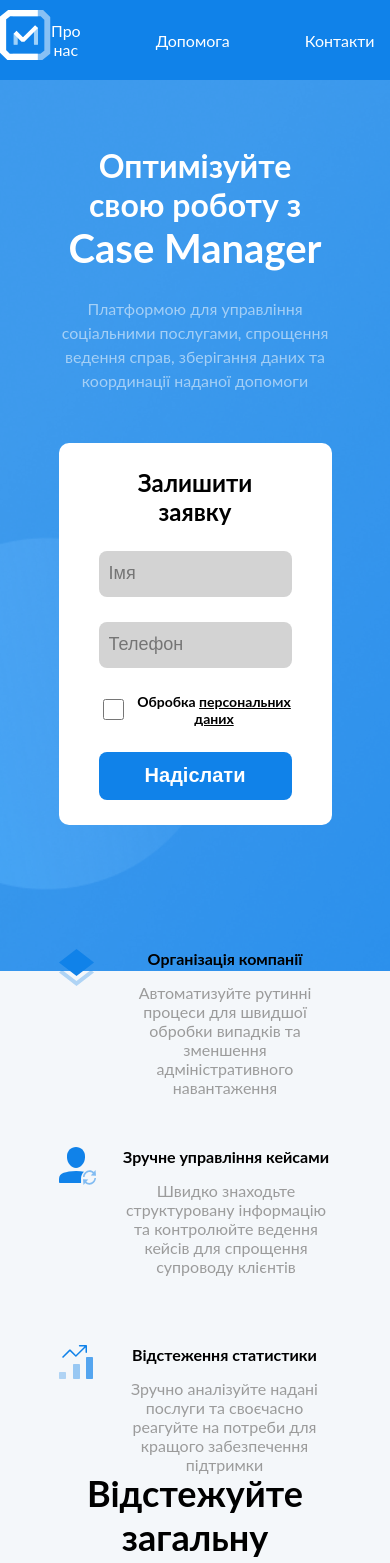
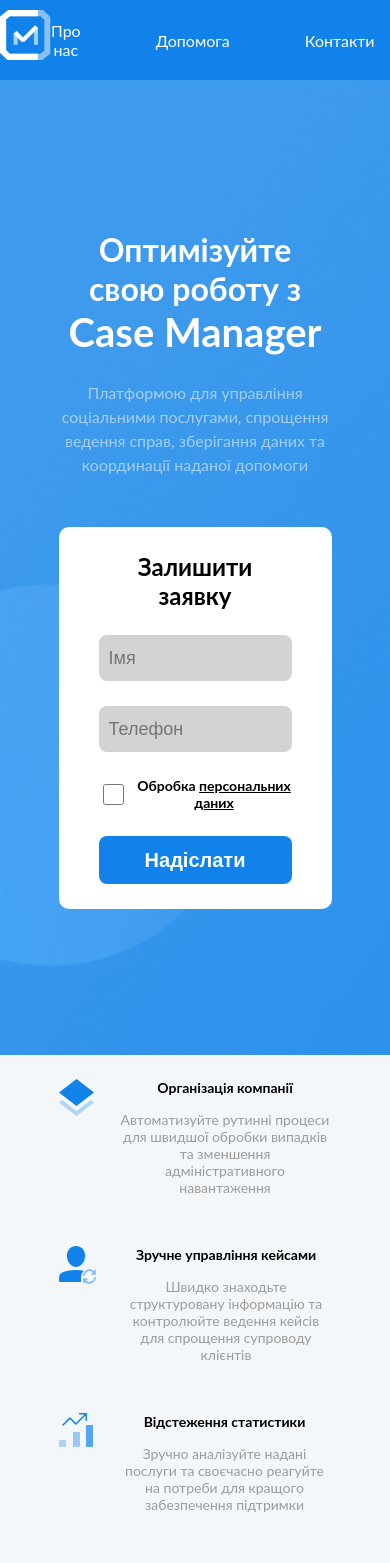
Before and after one commit to antimightbee/cmplanding, a React (Create React App) app: page / in a window 390 px wide. Shown: the top 1563 px of the page. Built offline with nearby package versions, Linux system fonts and the light colour scheme.

Commit message:
transaltion finished, mobile version fixes

```diff
--- a/src/components/Custom/Card/Card.scss
+++ b/src/components/Custom/Card/Card.scss
@@ -9,6 +9,7 @@
     grid-template-columns: 1fr 2fr;
     gap: 50px;
     position: relative;
+
     &-content {
         padding: 20px;
         display: flex;
@@ -21,7 +22,8 @@
         right: -30px;
         top: -82.5px;
     }
-    &-img{
+
+    &-img {
         max-width: 100%;
         height: 100%;
     }
@@ -87,6 +89,10 @@
         align-items: center;
         justify-content: space-between;
 
+        &-img:hover {
+            fill: var(--blue) !important;
+        }
+
         &:hover {
             background-color: var(--light-blue);
             color: var(--blue);
@@ -99,7 +105,9 @@
     .Card {
         grid-template-columns: none;
         align-items: center;
-        &-img-wrap, &-decoration{
+
+        &-img-wrap,
+        &-decoration {
             display: none;
         }
     }
--- a/src/components/Custom/Option/Option.scss
+++ b/src/components/Custom/Option/Option.scss
@@ -16,3 +16,10 @@
         }
     }
 }
+@media screen and (max-width:500px){
+    .Option{
+        &-text{
+            font-size: 14px;
+        }
+    }
+}
--- a/src/components/Custom/OptionsAbout/OptionAbout.scss
+++ b/src/components/Custom/OptionsAbout/OptionAbout.scss
@@ -24,7 +24,7 @@
     }
 }
 
-@media screen and (max-width:1024px){
+@media screen and (max-width:1250px){
     .OptionAbout{
         text-align: center;
     }
--- a/src/components/Custom/Slider/Slider.scss
+++ b/src/components/Custom/Slider/Slider.scss
@@ -1,14 +1,12 @@
-@import "../../../index.css";
-
 .slider {
     max-width: 100%;
-    overflow-x: hidden; // скрыть содержимое за пределами контейнера
+    overflow-x: hidden;
 }
 
 .slider-track {
     display: flex;
     gap: 25px;
-    animation: scroll 20s linear infinite;
+    animation: scroll 20s linear infinite alternate;
 }
 
 @keyframes scroll {
@@ -17,9 +15,10 @@
     }
 
     100% {
-        transform: translateX(calc(-100% - 175px));
+        transform: translateX(calc(-50% - 125px)); // половина трека + половина gap
     }
 }
+
 
 
 
--- a/src/components/Footer/Footer.scss
+++ b/src/components/Footer/Footer.scss
@@ -69,9 +69,19 @@
 @media screen and (max-width:500px){
     .Footer{
         &-inner{
+            gap: 20px;
             &-top{
                 flex-direction: column;
                 gap: 50px;
+                align-items: center;
+                text-align: center;
+                &-column-links{
+                    justify-content: space-around;
+                }
+            }
+            &-bottom{
+                flex-direction: column;
+                gap: 20px;
             }
         }
     }
--- a/src/components/FrontPage/FrontPage.scss
+++ b/src/components/FrontPage/FrontPage.scss
@@ -11,6 +11,7 @@
         background-size: cover;
         display: flex;
         flex-direction: column;
+        align-items: center;
         overflow: hidden;
 
         &-content {
@@ -21,7 +22,6 @@
 
             &-wrap {
                 width: var(--width);
-                margin: auto;
                 height: 100vh;
                 display: flex;
                 align-items: center;
@@ -51,13 +51,14 @@
     }
 
     &-options {
-        width: var(--width);
-        margin: auto;
-        height: 500px;
+        width: 100%;
+        min-height: 500px;
         display: flex;
         align-items: center;
+        justify-content: center;
 
         &-inner {
+            width: var(--width);
             display: grid;
             grid-template-columns: repeat(3, 1fr);
             gap: 75px;
@@ -230,7 +231,13 @@
 
 @media screen and (max-width:500px) {
     .FrontPage {
-
+        &-fscreen {
+            &-content {
+                &-wrap {
+                    height: 125vh;
+                }
+            }
+        }
 
         &-subscriptions {
             &-inner {
@@ -256,13 +263,16 @@
     }
 }
 
-@media screen and (max-width:720px){
-    .FrontPage{
-         &-fscreen {
-            height: 115vh;
-
+@media screen and (max-width:720px) {
+    .FrontPage {
+        &-fscreen {
             &-content {
                 flex-direction: column;
+
+                &-wrap {
+                    padding-top: 10vh;
+                    height: 115vh;
+                }
             }
         }
     }
--- a/src/components/Header/Header.scss
+++ b/src/components/Header/Header.scss
@@ -1,5 +1,6 @@
 @import "../../index.css";
-.Header{
+
+.Header {
     width: 100%;
     padding: 10px 0px;
     display: flex;
@@ -8,21 +9,26 @@
     position: fixed;
     z-index: 999;
     transition: all .3s;
-    &-inner{
+
+    &-inner {
         width: var(--width);
         display: flex;
         justify-content: space-between;
-        &-logo{
+
+        &-logo {
             cursor: pointer;
         }
-        &-content{
+
+        &-content {
             display: flex;
             align-items: center;
             gap: 75px;
-            >span{
+
+            >span {
                 cursor: pointer;
             }
-            &-subscribe{
+
+            &-subscribe {
                 border: none;
                 color: var(--blue);
                 font-weight: 600;
@@ -31,34 +37,39 @@
                 cursor: pointer;
                 padding: 15px;
                 transition: all .3s;
-                &:hover{
+
+                &:hover {
                     background-color: #0f5fa6;
                     color: #fff;
                 }
-                &:focus{
-                    animation: button 1.25s forwards;
-                }
+
+                // &:focus {
+                //     animation: button 1.25s forwards;
+                // }
 
             }
         }
     }
 }
 
-@keyframes button{
-    from{
-        background-color: #0f5fa6;
-    }
-    50%{
+@keyframes button {
+    from {
         background-color: #a5ccf0;
         color: #fff;
     }
-    to{
+
+    50% {
+        background-color: #0f5fa6;
+
+    }
+
+    to {
         background-color: #fff;
         color: var(--blue);
     }
 }
 
-.Burger{
+.Burger {
     // position: absolute;
     // top: 0;
     // right: 0;
@@ -66,43 +77,52 @@
     display: flex;
     flex-direction: column;
     align-items: end;
-    &-menu{
+
+    &-menu {
         width: 50px;
         height: 50px;
         position: relative;
         z-index: 2;
         cursor: pointer;
     }
-    &-line{
+
+    &-line {
         width: 100%;
         height: 7.5px;
         border-radius: 12.5px;
         background-color: #fff;
         position: absolute;
         transition: all .3s;
-        &-l1{
+
+        &-l1 {
             top: 0;
-            &-active{
+
+            &-active {
                 transform: rotate(45deg);
                 top: 20px;
             }
         }
-        &-l2{
+
+        &-l2 {
             top: 20px;
-            &-active{
+
+            &-active {
                 display: none;
             }
         }
-        &-l3{
+
+        &-l3 {
             top: 40px;
-            &-active{
+
+            &-active {
                 transform: rotate(-45deg);
                 top: 20px;
             }
         }
 
     }
-    &-content{
+
+    &-content {
         width: 200px;
         padding: 15px;
         height: 100vh;
@@ -113,16 +133,19 @@
         display: flex;
         flex-direction: column;
         gap: 15px;
-        &-option{
+
+        &-option {
             font-weight: bold;
             font-size: 22px;
         }
     }
 }
-@media screen and (max-width:500px){
-    .Header{
+
+@media screen and (max-width:500px) {
+    .Header {
         background: var(--blue);
-        &-inner{
+
+        &-inner {
             width: 100%;
             padding: 0px 10px;
         }
--- a/src/components/pageData.js
+++ b/src/components/pageData.js
@@ -50,7 +50,7 @@ export const LANG = {
             discount: "Знижка"
         },
         card: {
-            from:"від",
+            from: "від",
             uah: "грн",
             year: "рік",
             month: "місяць",
@@ -62,11 +62,22 @@ export const LANG = {
         subscriptions: [
             {
                 title: "Індивідуальний підхід",
-                payment: "виставляється щомісячно"
+                payment: "виставляється щомісячно",
             }
-
         ],
-        feedbacks: "Відгуки"
+        subscriptions_options: {
+            official_license: "Офіційна ліцензія",
+            fast_support: "Швидка підтримка",
+            mobile_version: "Мобільна версія",
+            up_to_100_users: "До 100 користувачів",
+            up_to_50_cases: "До 50 кейсів"
+        },
+        feedbacks: "Відгуки",
+        burger_options: {
+            about: "Про Case Manager",
+            options: "Тарифи",
+            contacts: "Контакти"
+        }
     },
     eng: {}
 }
@@ -110,11 +121,11 @@ export const pageData = {
             price: 299,
             payment: LANG.ua.subscriptions[0].payment,
             options: {
-                "Офіційна ліцензія": true,
-                "Швидка підтримка": true,
-                "Мобільна версія": true,
-                "До 100 користувачів": true,
-                "До 50 кейсів": true,
+                [LANG.ua.subscriptions_options.official_license]: true,
+                [LANG.ua.subscriptions_options.fast_support]: true,
+                [LANG.ua.subscriptions_options.mobile_version]: true,
+                [LANG.ua.subscriptions_options.up_to_100_users]: true,
+                [LANG.ua.subscriptions_options.up_to_50_cases]: true,
             }
         },
     ],
@@ -147,15 +158,15 @@ export const pageData = {
     ],
     burgerOptions: {
         about: {
-            title: "Про Case Manager",
+            title: LANG.ua.burger_options.about,
             elementId: "about"
         },
         options: {
-            title: "Тарифи",
+            title: LANG.ua.burger_options.options,
             elementId: "options"
         },
         contacts: {
-            title: "Контакти",
+            title: LANG.ua.burger_options.contacts,
             elementId: "contacts"
         },
     },
```
